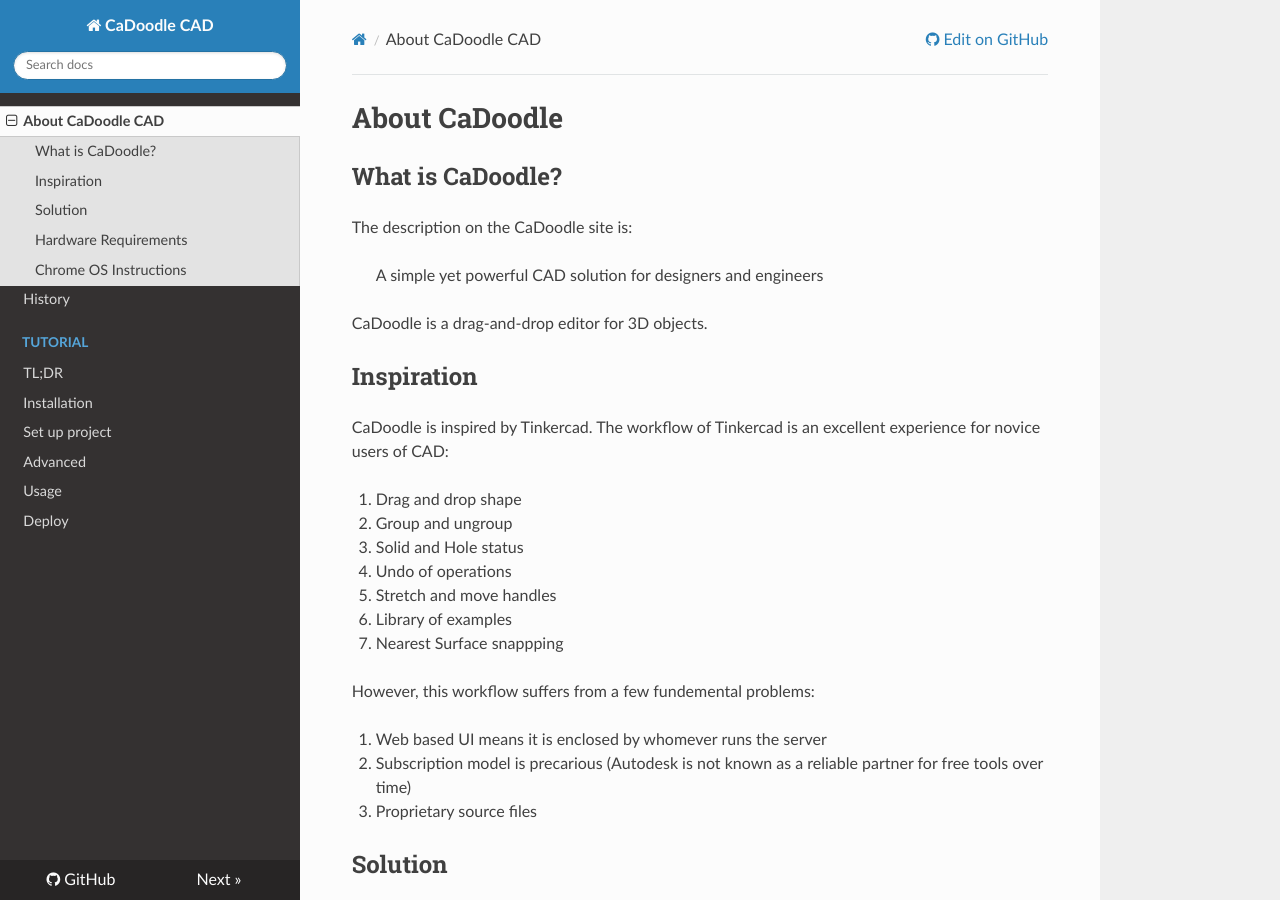
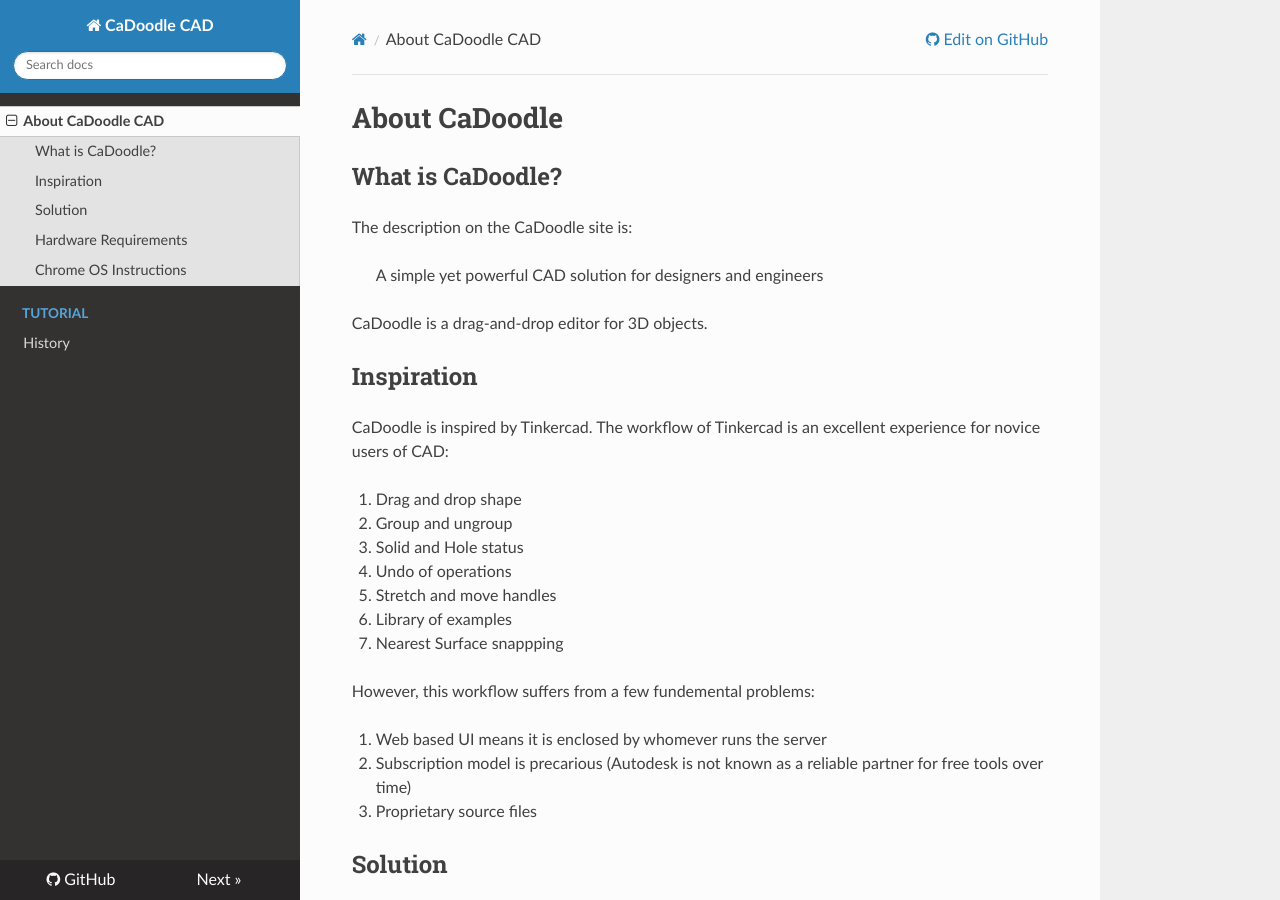
Before and after one commit to CaDoodleWebsite/cadoodlecad.github.io, an MkDocs documentation site: the page built from docs/docs/landing.md, in a window 1280 px wide and 900 px high. Built offline with MkDocs 1.6.1, drawn with Linux system fonts in a browser that asks for light colours; nearby versions of some CDN libraries.

Commit message:
removed sample tutorial pages from sidebar

```diff
--- a/docs/mkdocs.yml
+++ b/docs/mkdocs.yml
@@ -13,11 +13,5 @@
   favicon: favicon.ico
 nav:
   - About CaDoodle CAD: landing.md
-  - History: tutorial/history.md
   - Tutorial:
-      - TL;DR: tutorial/tldr.md
-      - Installation: tutorial/installation.md
-      - Set up project: tutorial/setup-project.md
-      - Advanced: tutorial/advanced.md
-      - Usage: tutorial/usage.md
-      - Deploy: tutorial/deploy.md
+    - History: tutorial/history.md
```
